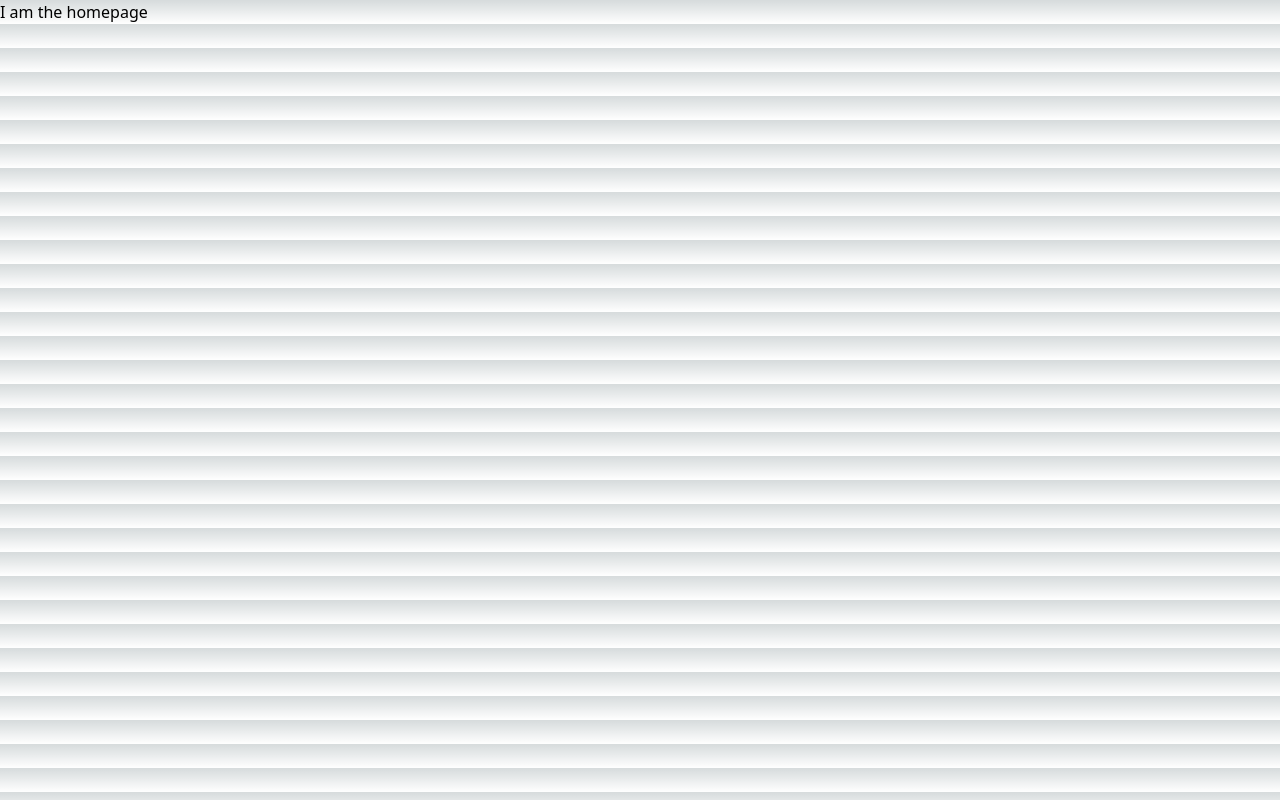
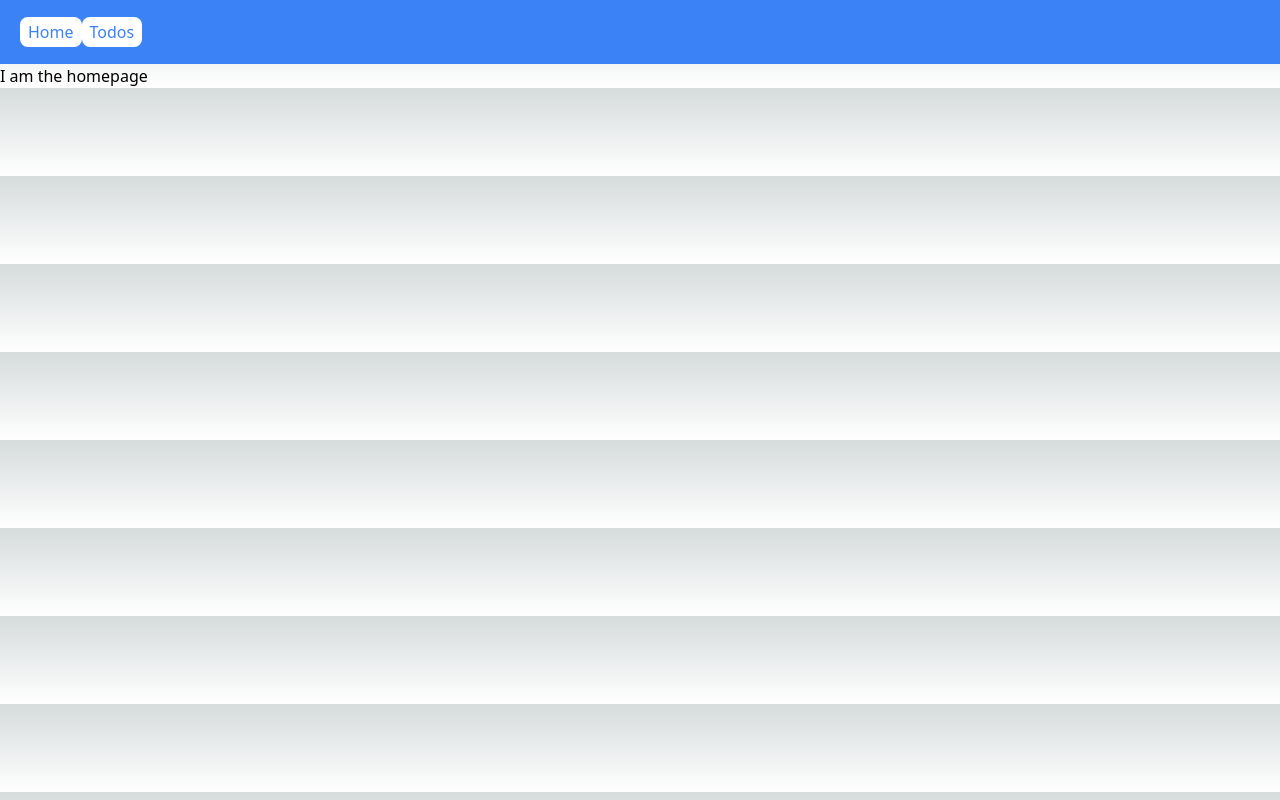
Before and after one commit to alstjd0051/Freeboard_next, a Next.js app: page / in a window 1280 px wide. Built offline with nearby package versions, Linux system fonts and the light colour scheme.

Commit message:
update:: layout

```diff
--- /dev/null
+++ b/app/Header.tsx
@@ -0,0 +1,22 @@
+import Link from "next/link";
+import React from "react";
+
+type Props = {};
+
+const Header = (props: Props) => {
+  return (
+    <header className="p-5 bg-blue-500">
+      <Link href={"/"} className="px-2 py-1 bg-white text-blue-500 rounded-lg">
+        Home
+      </Link>
+      <Link
+        href={"/todos"}
+        className="px-2 py-1 bg-white text-blue-500 rounded-lg"
+      >
+        Todos
+      </Link>
+    </header>
+  );
+};
+
+export default Header;
--- a/app/layout.tsx
+++ b/app/layout.tsx
@@ -1,3 +1,4 @@
+import Header from "./Header";
 import "./globals.css";
 
 export default function RootLayout({
@@ -7,7 +8,10 @@ export default function RootLayout({
 }) {
   return (
     <html lang="ko">
-      <body>{children}</body>
+      <body>
+        <Header />
+        {children}
+      </body>
     </html>
   );
 }
```
